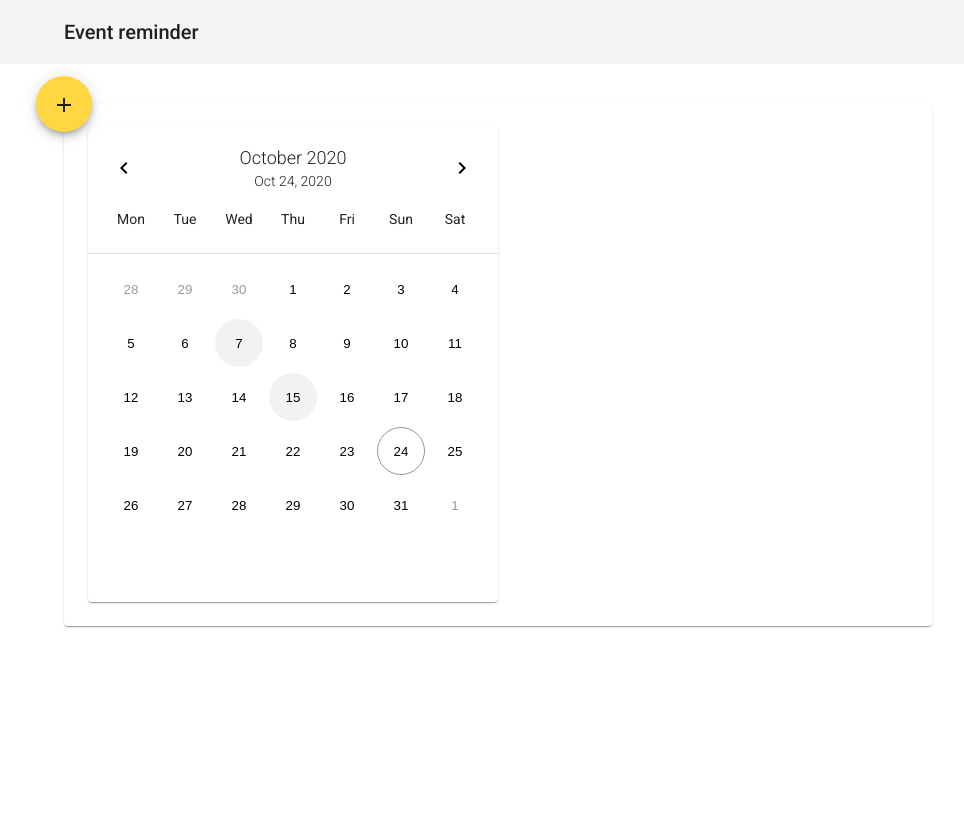
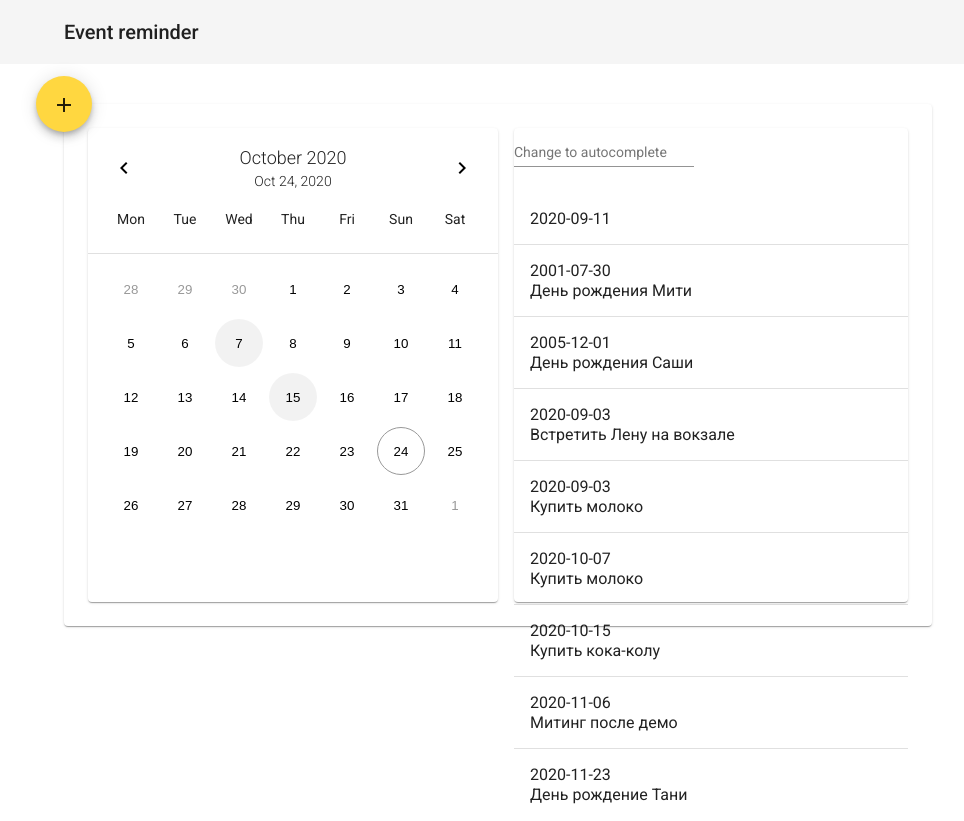
Before and after one commit to dariapek/event-reminder, an Angular app: page / in a window 1280 px wide. Shown: the whole page, without its empty margins (142-1106 px from the left). Before the commit the page ends 800 px from the top, so only its background shows below. Built offline with nearby package versions, Linux system fonts and the light colour scheme.

Commit message:
add event list on dashboard

```diff
--- a/src/app/app.module.ts
+++ b/src/app/app.module.ts
@@ -43,7 +43,7 @@ import {MatPaginatorModule} from '@angular/material/paginator';
 import {MatButtonModule} from '@angular/material/button';
 import {MatNativeDateModule} from '@angular/material/core';
 import { EventComponent } from './event/event.component';
-import { EventListComponent } from './event-list/event-list.component';
+import { EventListComponent } from './components/event-list/event-list.component';
 
 const materialModules = [
   BrowserAnimationsModule,
--- /dev/null
+++ b/src/app/components/event-list/event-list.component.html
@@ -0,0 +1,21 @@
+ <mat-card class="event-list">
+   <form class="example-form">
+     <mat-form-field class="example-full-width">
+       <mat-label>Change to autocomplete</mat-label>
+       <input matInput>
+     </mat-form-field>
+   </form>
+   <div class="event-list__scroll">
+     <mat-list role="list">
+       <mat-list-item
+         class="event-list__item"
+         role="listitem"
+         *ngFor="let event of events">
+         <div class="event-list__items-wrap">
+           <div class="event-list__date">{{ event.date }}</div>
+           <div class="event-list__text">{{ event.text }}</div>
+         </div>
+       </mat-list-item>
+     </mat-list>
+   </div>
+ </mat-card>
--- /dev/null
+++ b/src/app/components/event-list/event-list.component.scss
@@ -0,0 +1,34 @@
+.event-list {
+  padding: 0 !important;
+  height: 100%;
+  max-height: 474px;
+
+  &__item {
+    padding: 16px 0 !important;
+    height: auto !important;
+
+    &:not(:last-child)::after {
+      content: "";
+      position: absolute;
+      bottom: 0;
+      left: 0;
+      right: 0;
+      height: 1px;
+      background: rgba(0,0,0,.12);
+    }
+  }
+
+  &__items-wrap {
+    display: flex;
+    flex-direction: column;
+  }
+
+  &__scroll {
+    overflow-y: auto;
+  }
+
+  &__date,
+  &__text {
+    display: block;
+  }
+}
--- a/src/app/event-list/event-list.component.ts
+++ b/src/app/components/event-list/event-list.component.ts
@@ -1,4 +1,6 @@
 import { Component, OnInit } from '@angular/core';
+import {EventItem} from '../../interface';
+import {EventService} from '../../event.service';
 
 @Component({
   selector: 'app-event-list',
@@ -7,9 +9,12 @@ import { Component, OnInit } from '@angular/core';
 })
 export class EventListComponent implements OnInit {
 
-  constructor() { }
+  public events: EventItem[];
+
+  constructor(private eventService: EventService) { }
 
   ngOnInit(): void {
+    this.events = this.eventService.getAllEvents();
   }
 
 }
--- a/src/app/dashboard/dashboard.component.html
+++ b/src/app/dashboard/dashboard.component.html
@@ -8,17 +8,7 @@
     <app-calendar></app-calendar>
   </div>
   <div class="dashboard__col">
-<!--    <form class="example-form">-->
-<!--      <mat-form-field class="example-full-width">-->
-<!--        <mat-label>Change to autocomplete</mat-label>-->
-<!--        <input matInput>-->
-<!--      </mat-form-field>-->
-<!--    </form>-->
-<!--    <mat-list role="list">-->
-<!--      <mat-list-item role="listitem">Item 1</mat-list-item>-->
-<!--      <mat-list-item role="listitem">Item 2</mat-list-item>-->
-<!--      <mat-list-item role="listitem">Item 3</mat-list-item>-->
-<!--    </mat-list>-->
+    <app-event-list></app-event-list>
     <app-event></app-event>
   </div>
 </div>
--- a/src/app/event-list/event-list.component.html
+++ /dev/null
@@ -1 +0,0 @@
-<p>event-list works!</p>
--- a/src/app/event.service.ts
+++ b/src/app/event.service.ts
@@ -1,6 +1,5 @@
 import {Injectable} from '@angular/core';
 import {EventItem} from './interface';
-import {Subject} from 'rxjs';
 import * as _ from 'lodash';
 
 @Injectable({
@@ -62,6 +61,20 @@ export class EventService {
       daysBefore: 0,
       isActive: true,
     },
+    {
+      date: '2020-11-06',
+      text: 'Митинг после демо',
+      type: 'reminder',
+      daysBefore: 0,
+      isActive: true,
+    },
+    {
+      date: '2020-11-23',
+      text: 'День рождение Тани',
+      type: 'birthday',
+      daysBefore: 0,
+      isActive: true,
+    },
   ];
 
   constructor() {
```
Also changed, not shown: src/app/event-list/event-list.component.scss (deleted), src/styles.scss (line endings or trailing spaces).
